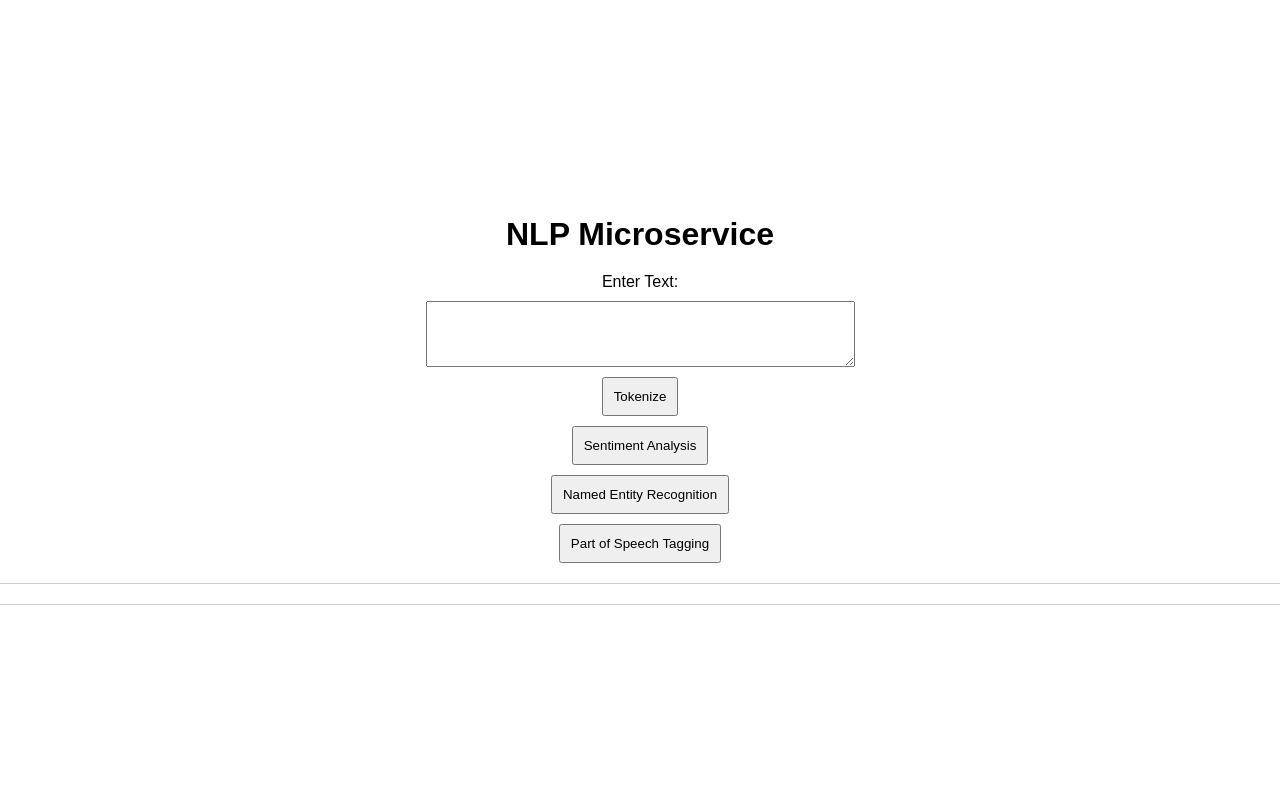
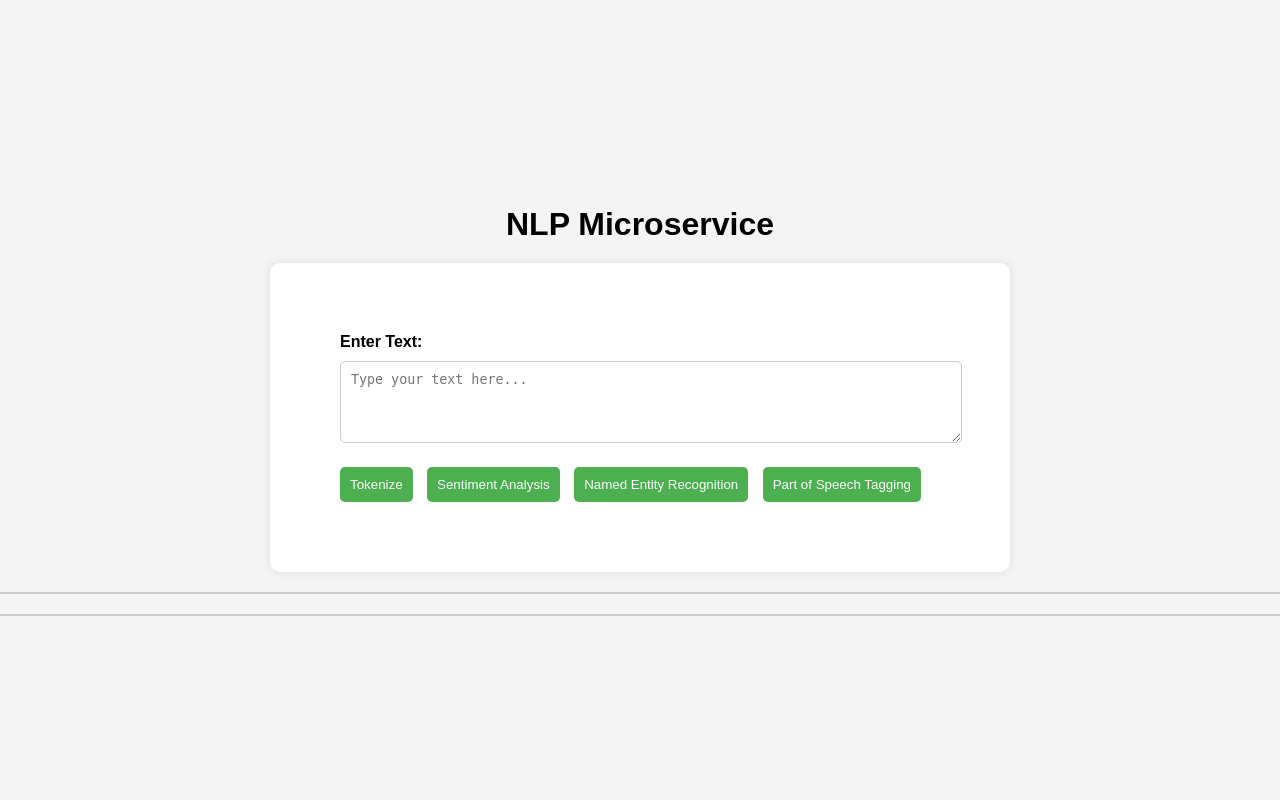
Before and after one commit to vinay596/nlp-microservice, a Flask app: page / in a window 1280 px wide. Run offline with Flask 3, Linux system fonts and the light colour scheme.

Commit message:
Update App.py and index.html

```diff
--- a/app.py
+++ b/app.py
@@ -1,7 +1,7 @@
 from flask import Flask, request, jsonify, render_template
 from flask_cors import CORS
+import spacy
 from textblob import TextBlob
-import spacy
 
 app = Flask(__name__)
 CORS(app)
@@ -18,24 +18,12 @@ def tokenize():
     tokens = [token.text for token in doc]
     return jsonify({'tokens': tokens})
 
-def analyze_sentiment(text):
-    blob = TextBlob(text)
-    sentiment_polarity = blob.sentiment.polarity
-    sentiment_subjectivity = blob.sentiment.subjectivity
-    if sentiment_polarity > 0:
-        sentiment = 'positive'
-    elif sentiment_polarity < 0:
-        sentiment = 'negative'
-    else:
-        sentiment = 'neutral'
-
-    return sentiment, sentiment_polarity, sentiment_subjectivity
-
 @app.route('/sentiment', methods=['POST'])
 def sentiment():
     text = request.json['text']
-    sentiment_result, polarity, subjectivity = analyze_sentiment(text)
-    return jsonify({'sentiment': sentiment_result, 'polarity': polarity, 'subjectivity': subjectivity})
+    blob = TextBlob(text)
+    sentiment = 'positive' if blob.sentiment.polarity > 0 else 'negative' if blob.sentiment.polarity < 0 else 'neutral'
+    return jsonify({'sentiment': sentiment, 'polarity': blob.sentiment.polarity, 'subjectivity': blob.sentiment.subjectivity})
 
 @app.route('/ner', methods=['POST'])
 def named_entity_recognition():
--- a/templates/index.html
+++ b/templates/index.html
@@ -6,13 +6,15 @@
     <title>NLP Microservice</title>
     <style>
         body {
+            font-family: Arial, sans-serif;
+            margin: 0;
+            padding: 0;
             display: flex;
             flex-direction: column;
             align-items: center;
             justify-content: center;
             height: 100vh;
-            margin: 0;
-            font-family: Arial, sans-serif;
+            background-color: #f4f4f4;
         }
 
         h1 {
@@ -20,20 +22,42 @@
         }
 
         #nlpForm {
-            display: flex;
-            flex-direction: column;
-            align-items: center;
-            gap: 10px;
+            max-width: 600px;
+            width: 100%;
+            background-color: #fff;
+            padding: 70px;
+            border-radius: 10px;
+            box-shadow: 0 0 10px rgba(0, 0, 0, 0.1);
+        }
+
+        label {
+            display: block;
+            margin-bottom: 10px;
+            font-weight: bold;
         }
 
         #textInput {
             width: 100%;
+            padding: 10px;
+            margin-right : 30px;
+            margin-bottom: 20px;
+            border: 1px solid #ccc;
+            border-radius: 5px;
             resize: vertical;
         }
 
         button {
+            background-color: #4caf50;
+            margin-right : 10px;
+            color: #fff;
+            border: none;
             padding: 10px;
             cursor: pointer;
+            border-radius: 5px;
+        }
+
+        button:hover {
+            background-color: #45a049;
         }
 
         #resultBox {
@@ -41,7 +65,9 @@
             padding: 10px;
             border: 1px solid #ccc;
             border-radius: 5px;
+            border: 2px solid #ccc;
             width: 100%;
+            white-space: pre-wrap;
         }
     </style>
 </head>
@@ -49,11 +75,11 @@
     <h1>NLP Microservice</h1>
     <form id="nlpForm">
         <label for="textInput">Enter Text:</label>
-        <textarea id="textInput" name="text" rows="4" cols="50"></textarea>
-        <button type="button" onclick="tokenize()">Tokenize</button>
-        <button type="button" onclick="sentiment()">Sentiment Analysis</button>
-        <button type="button" onclick="ner()">Named Entity Recognition</button>
-        <button type="button" onclick="pos()">Part of Speech Tagging</button>
+        <textarea id="textInput" name="text" rows="4" placeholder="Type your text here..."></textarea>
+        <button type="button" onclick="makeRequest('tokenize')">Tokenize</button>
+        <button type="button" onclick="makeRequest('sentiment')">Sentiment Analysis</button>
+        <button type="button" onclick="makeRequest('ner')">Named Entity Recognition</button>
+        <button type="button" onclick="makeRequest('pos')">Part of Speech Tagging</button>
     </form>
 
     <div id="resultBox"></div>
@@ -70,30 +96,10 @@
             })
             .then(response => response.json())
             .then(data => {
-                document.getElementById('resultBox').innerHTML = '<pre>' + JSON.stringify(data, null, 2) + '</pre>';
-                scrollToTop();
+                document.getElementById('resultBox').innerText = JSON.stringify(data, null, 2);
+                window.scrollTo({ top: 0, behavior: 'smooth' });
             })
             .catch(error => console.error('Error:', error));
-        }
-
-        function scrollToTop() {
-            window.scrollTo({ top: 0, behavior: 'smooth' });
-        }
-
-        function tokenize() {
-            makeRequest('tokenize');
-        }
-
-        function sentiment() {
-            makeRequest('sentiment');
-        }
-
-        function ner() {
-            makeRequest('ner');
-        }
-
-        function pos() {
-            makeRequest('pos');
         }
     </script>
 </body>
```
